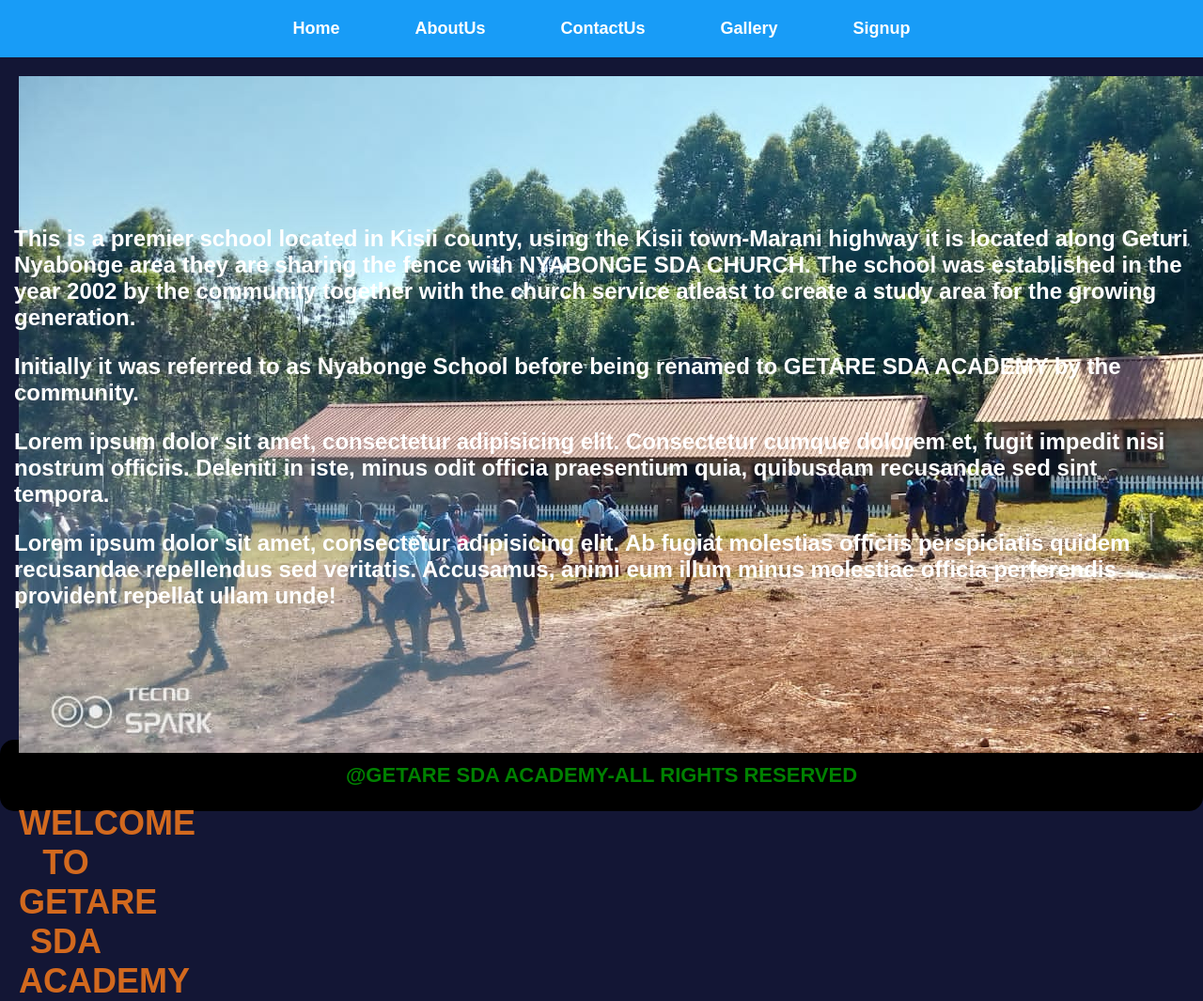
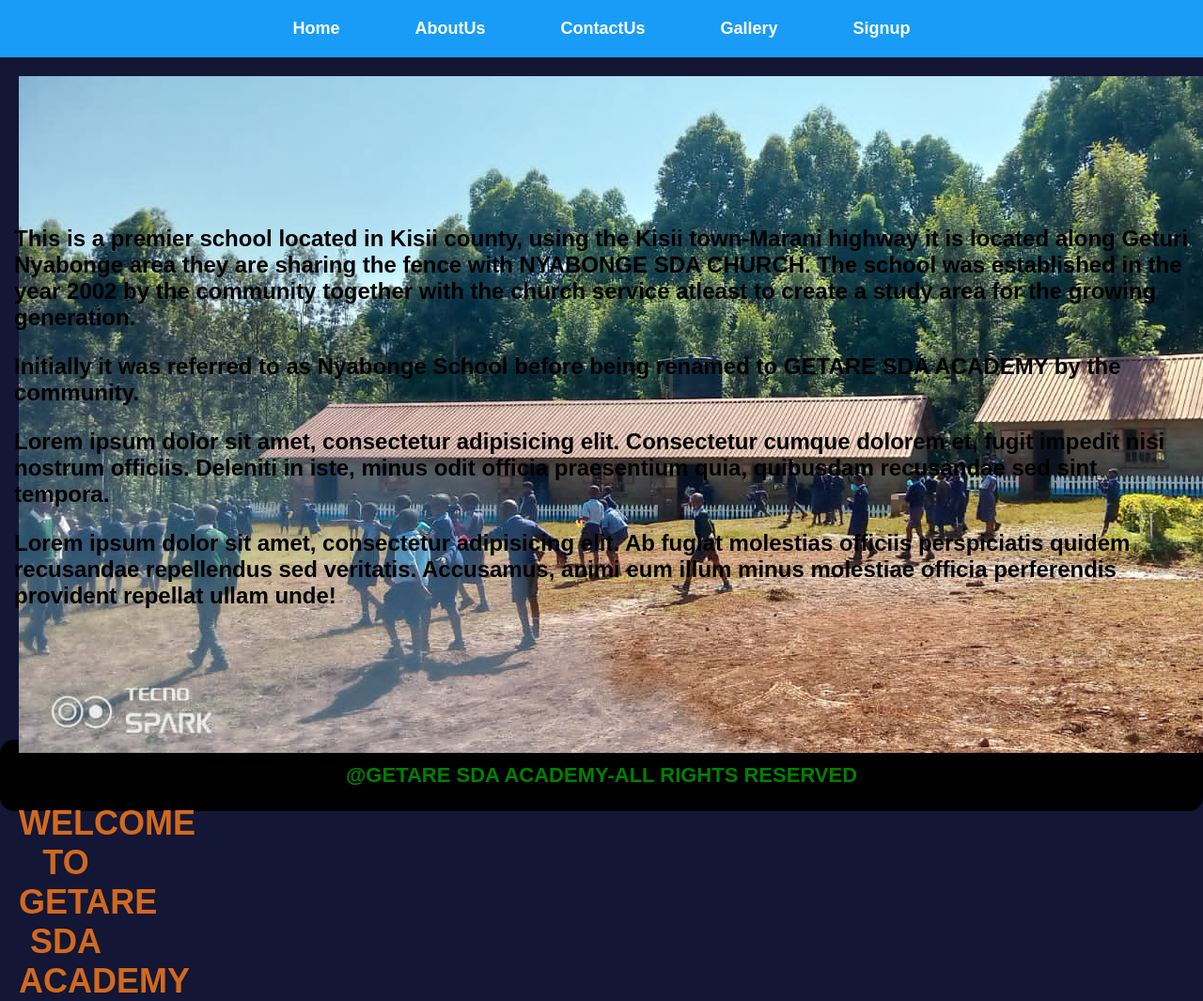
Before and after one commit to mokayajohn/getare-school, a plain HTML site: page index.html in a window 1280 px wide. Shown: the top 1065 px of the page at 94% size. Drawn offline with Linux system fonts and the light colour scheme.

Commit message:
Update index.html

```diff
--- a/index.html
+++ b/index.html
@@ -21,7 +21,7 @@
     <div class="hero-text">WELCOME TO GETARE SDA ACADEMY </div>
 </div>
 <main>
-    <section class="content">
+    <section class="content" style="color:black;">
 <p>This is a premier school located in Kisii county, using the Kisii town-Marani highway
     it is located along Geturi Nyabonge area they are sharing the fence with NYABONGE SDA CHURCH.
 The school was established in the year 2002 by the community together with the church service atleast
```
